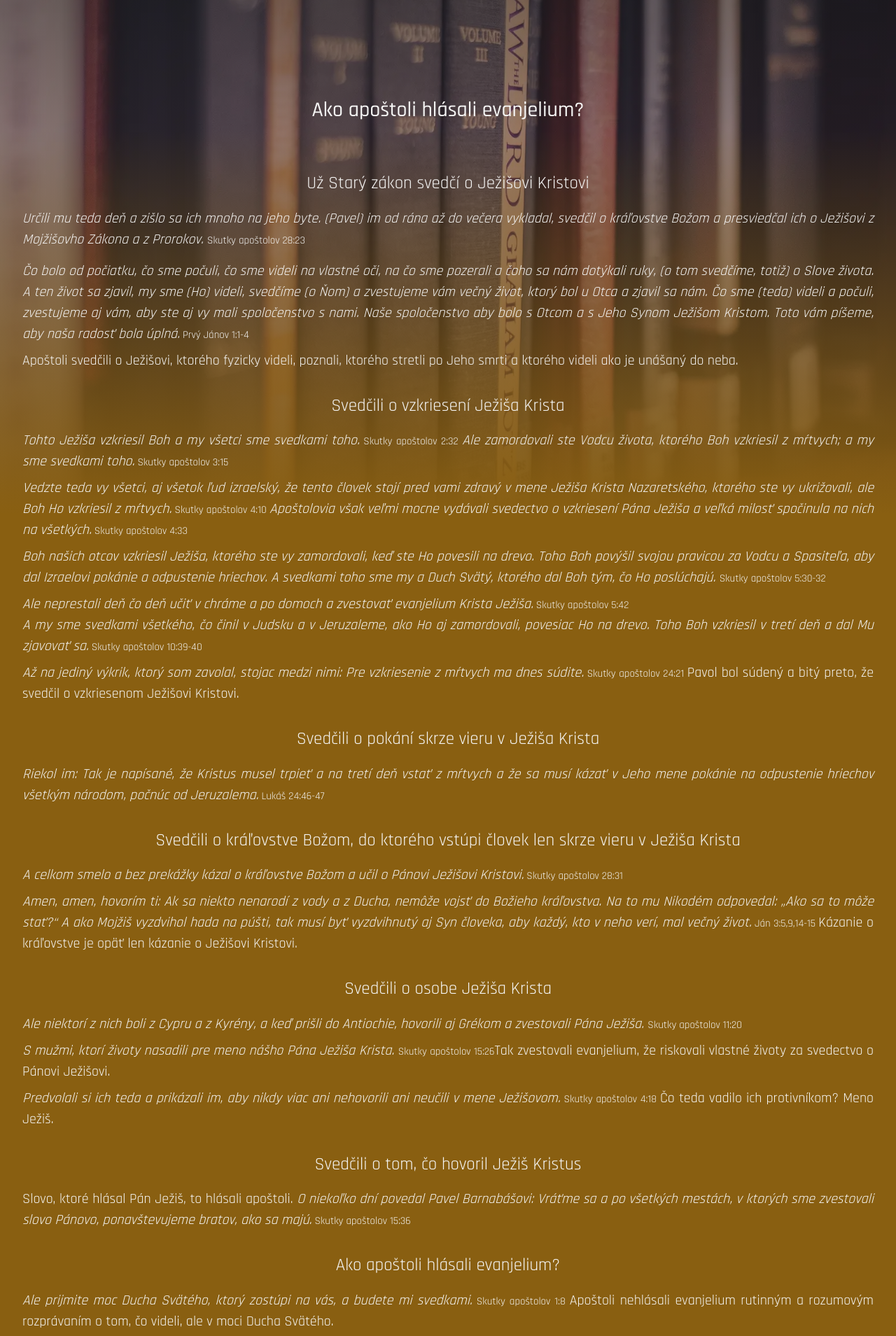
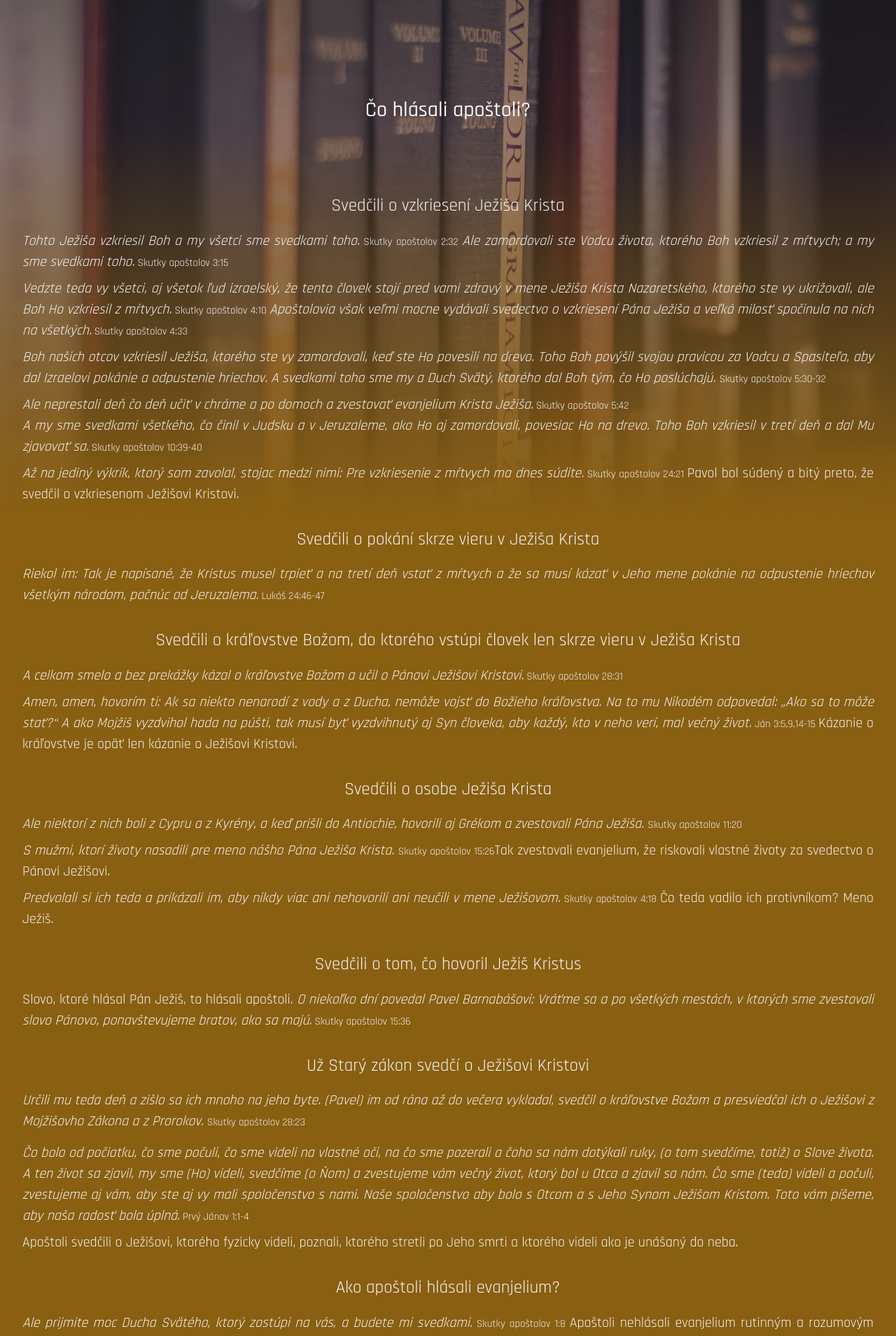
Before and after one commit to pkvarg/svedkovia.sk, a React (Vite) app: page /co-hlasali-apostoli in a window 1280 px wide. Shown: the part 340-2249 px from the top of the page at 70% size. Built offline with nearby package versions, Linux system fonts and the light colour scheme.

Commit message:
28oct corr

```diff
--- a/src/Apostoli.json
+++ b/src/Apostoli.json
@@ -1,6 +1,6 @@
 {
   "slovak": {
-    "apTitle": "Ako apoštoli hlásali evanjelium?",
+    "apTitle": "Čo hlásali apoštoli?",
     "apSub1": "Už Starý zákon svedčí o Ježišovi Kristovi",
 
     "apVerse1": "Určili mu teda deň a zišlo sa ich mnoho na jeho byte. (Pavel) im od rána až do večera vykladal, svedčil o kráľovstve Božom a presviedčal ich o Ježišovi z Mojžišovho Zákona a z Prorokov.",
@@ -170,7 +170,7 @@
   },
 
   "czech": {
-    "apTitle": "Jak apoštolové hlásali evangelium?",
+    "apTitle": "Co hlásali apoštolové?",
     "apSub1": "Už Starý zákon svědčí o Ježíši Kristu",
 
     "apVerse1": "Určili mu tedy den a sešlo se jich mnoho na jeho bytě. (Pavel) jim od rána až do večera vykládal, svědčil o království Božím a přesvědčoval je o Ježíši z Mojžíšova Zákona a z Proroků.",
--- a/src/Home.json
+++ b/src/Home.json
@@ -106,7 +106,7 @@
     "cookiesText": "Táto stránka nezhromažďuje žiadne údaje",
     "cookiesButton": "Pokračovať",
 
-    "ftLi1": "Ako apoštoli hlásali evanjelium?",
+    "ftLi1": "Čo hlásali apoštoli?",
     "ftLi2": "Je Ježiš Boh?",
     "ftLi3": "Koho Pánom je Ježiš?",
     "ftLi4": "Večera Pánova"
@@ -332,7 +332,7 @@
     "cookiesText": "Tato stránka neshromažďuje žádné údaje",
     "cookiesButton": "Pokračovat",
 
-    "ftLi1": "Jak apoštolové hlásali evangelium?",
+    "ftLi1": "Co hlásali apoštolové?",
     "ftLi2": "Je Ježíš Bůh?",
     "ftLi3": "Koho Pánem je Ježíš?",
     "ftLi4": "Večeře Páně"
--- a/src/components/Footer.jsx
+++ b/src/components/Footer.jsx
@@ -66,24 +66,24 @@ const Footer = () => {
           <a href='https://cestazivota.sk' target='_blank'>
             cestazivota.sk
           </a>
-          <p className='hidden lg:flex pb-4'>|</p>
+          {/* <p className='hidden lg:flex pb-4'>|</p> */}
 
-          {language === 'slovak' && (
+          {/* {language === 'slovak' && (
             <a href='https://jwfakty.sk' target='_blank'>
               jwfakty.sk
             </a>
-          )}
+          )} */}
 
-          {language === 'czech' && (
+          {/* {language === 'czech' && (
             <a href='https://jwfakty.sk' target='_blank'>
               jwfakty.sk
             </a>
-          )}
-          {language === 'english' && (
+          )} */}
+          {/* {language === 'english' && (
             <a href='https://jwfacts.com' target='_blank'>
               jwfacts.com
             </a>
-          )}
+          )} */}
         </div>
         <div className='flex justify-center mt-2'>
           <a href='https://pictusweb.sk'>
--- a/src/pages/Apostoli.jsx
+++ b/src/pages/Apostoli.jsx
@@ -28,48 +28,6 @@ const Apostoli = () => {
           {/* Čo hlásali apoštoli */}
         </h1>
         <div className='py-8 mx-4 lg:mx-8'>
-          <h2 className='text-center text-[25px]'>
-            {content.apSub1}
-            {/* Už Starý zákon svedčí o Ježišovi Kristovi */}
-          </h2>
-          <p>
-            <span className='italic'>
-              {' '}
-              {content.apVerse1}{' '}
-              {/* Určili mu teda deň a zišlo sa ich mnoho na jeho byte. (Pavel) im
-              od rána až do večera vykladal, svedčil o kráľovstve Božom a
-              presviedčal ich o Ježišovi z Mojžišovho Zákona a z Prorokov.{' '} */}
-            </span>
-            <span className='text-[15px]'>
-              {content.apRef1}
-              {/* Skutky apoštolov 28:23  */}
-            </span>
-          </p>
-          {/* <h2 className='text-center text-[25px]'>
-            {content.apTitle}
-          </h2> */}
-          <p>
-            <span className='italic'>
-              {' '}
-              {content.apVerse2}
-              {/* Čo bolo od počiatku, čo sme počuli, čo sme videli na vlastné oči,
-              na čo sme pozerali a čoho sa nám dotýkali ruky, (o tom svedčíme,
-              totiž) o Slove života. A ten život sa zjavil, my sme (Ho) videli,
-              svedčíme (o Ňom) a zvestujeme vám večný život, ktorý bol u Otca a
-              zjavil sa nám. Čo sme (teda) videli a počuli, zvestujeme aj vám,
-              aby ste aj vy mali spoločenstvo s nami. Naše spoločenstvo aby bolo
-              s Otcom a s Jeho Synom Ježišom Kristom. Toto vám píšeme, aby naša
-              radosť bola úplná. */}
-            </span>
-            <span className='text-[15px]'>
-              {' '}
-              {content.apRef2} {/* Prvý Jánov 1:1-4 */}
-            </span>
-          </p>
-          <p className='mt-2'>
-            {content.apText1}
-            {/* The apostles testified about Jesus, Whom they physically saw, knew, met after His death, and Whom they saw taken up into heaven. */}
-          </p>
           <h2 className='text-center text-[25px] mt-8'>
             {content.apSub2}
             {/* Svedčili o vzkriesení Ježiša Krista */}
@@ -282,6 +240,49 @@ const Apostoli = () => {
           </p>
 
           <h2 className='text-center text-[25px] mt-8'>
+            {content.apSub1}
+            {/* Už Starý zákon svedčí o Ježišovi Kristovi */}
+          </h2>
+          <p>
+            <span className='italic'>
+              {' '}
+              {content.apVerse1}{' '}
+              {/* Určili mu teda deň a zišlo sa ich mnoho na jeho byte. (Pavel) im
+              od rána až do večera vykladal, svedčil o kráľovstve Božom a
+              presviedčal ich o Ježišovi z Mojžišovho Zákona a z Prorokov.{' '} */}
+            </span>
+            <span className='text-[15px]'>
+              {content.apRef1}
+              {/* Skutky apoštolov 28:23  */}
+            </span>
+          </p>
+          {/* <h2 className='text-center text-[25px]'>
+            {content.apTitle}
+          </h2> */}
+          <p>
+            <span className='italic'>
+              {' '}
+              {content.apVerse2}
+              {/* Čo bolo od počiatku, čo sme počuli, čo sme videli na vlastné oči,
+              na čo sme pozerali a čoho sa nám dotýkali ruky, (o tom svedčíme,
+              totiž) o Slove života. A ten život sa zjavil, my sme (Ho) videli,
+              svedčíme (o Ňom) a zvestujeme vám večný život, ktorý bol u Otca a
+              zjavil sa nám. Čo sme (teda) videli a počuli, zvestujeme aj vám,
+              aby ste aj vy mali spoločenstvo s nami. Naše spoločenstvo aby bolo
+              s Otcom a s Jeho Synom Ježišom Kristom. Toto vám píšeme, aby naša
+              radosť bola úplná. */}
+            </span>
+            <span className='text-[15px]'>
+              {' '}
+              {content.apRef2} {/* Prvý Jánov 1:1-4 */}
+            </span>
+          </p>
+          <p className='mt-2'>
+            {content.apText1}
+            {/* The apostles testified about Jesus, Whom they physically saw, knew, met after His death, and Whom they saw taken up into heaven. */}
+          </p>
+
+          <h2 className='text-center text-[25px] mt-8'>
             {content.apSub7}
             {/* Ako apoštoli hlásali evanjelium? */}
           </h2>
```
